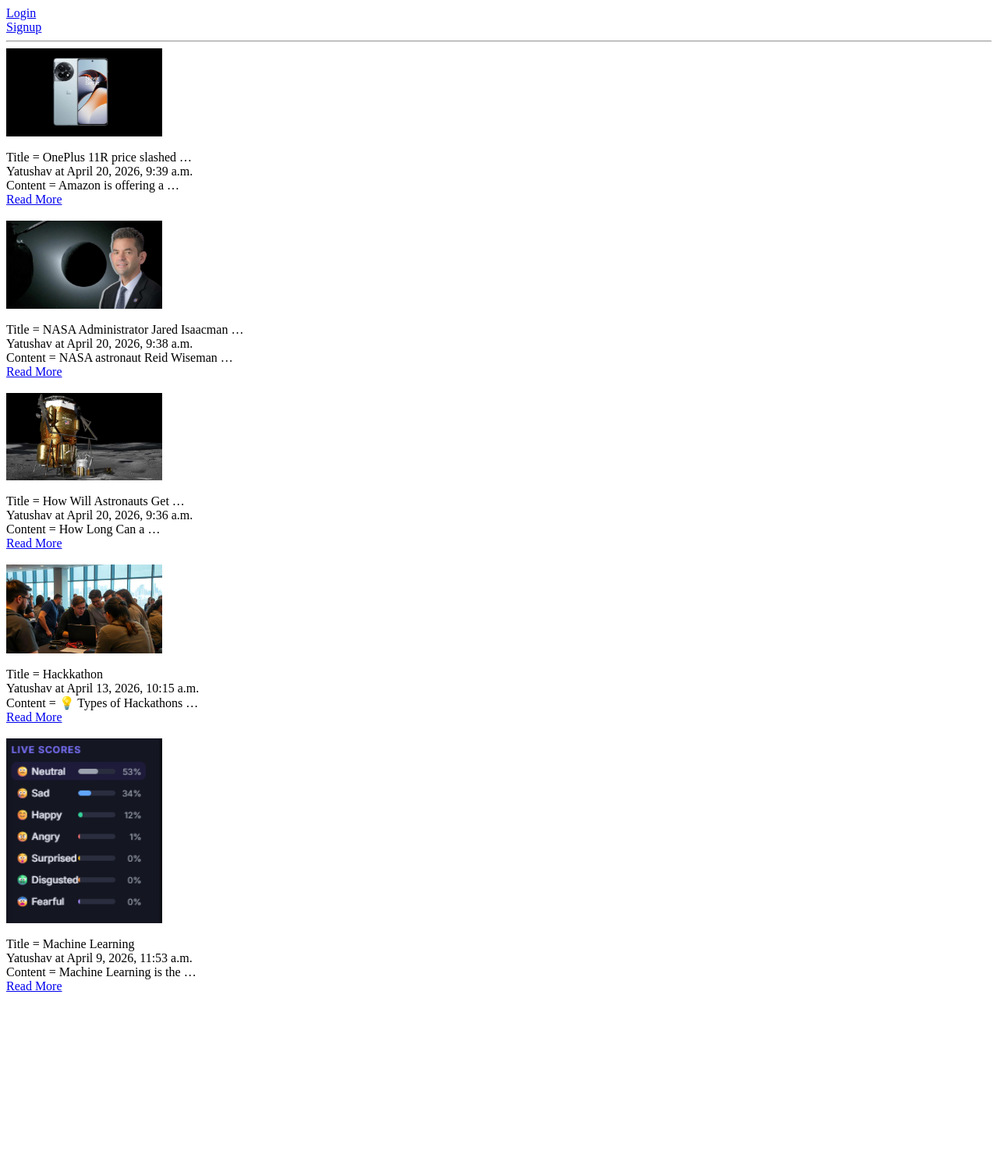
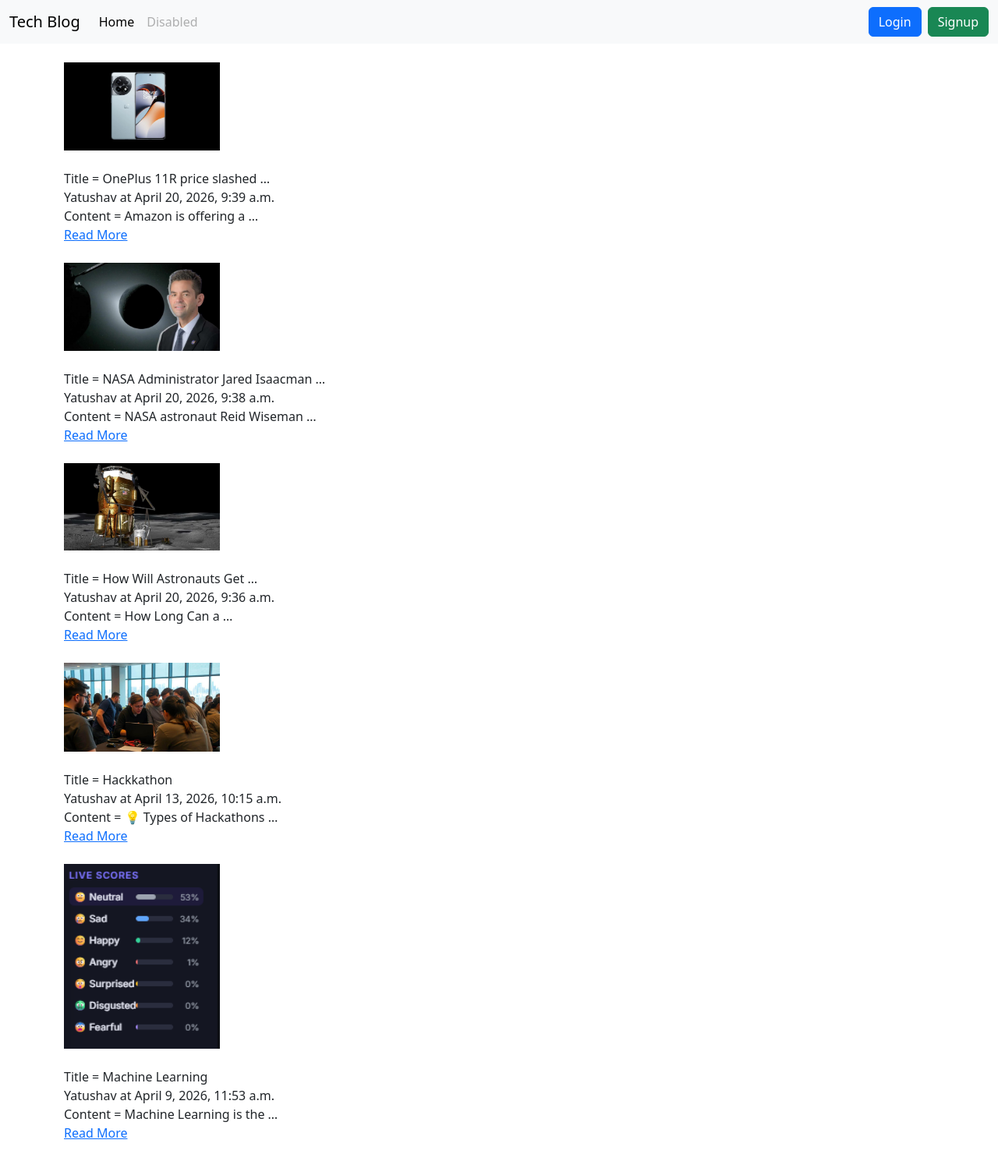
Before and after one commit to Yatushav1/Django, a Django app: page / in a window 1280 px wide. Shown: the whole page at 78% size. Before the commit the page ends 1272 px from the top, so only its background shows below. Run offline with Django 5.2, Linux system fonts and the light colour scheme; data comes from the database, SQL or seed files in the repository; both versions use the stored data as it was after the commit.

Commit message:
Frontend bootstrep

```diff
--- /dev/null
+++ b/blogapp/templates/base.html
@@ -0,0 +1,54 @@
+<!doctype html>
+<html lang="en">
+
+<head>
+    <meta charset="utf-8">
+    <meta name="viewport" content="width=device-width, initial-scale=1">
+    <title>Bootstrap demo</title>
+    <link href="https://cdn.jsdelivr.net/npm/bootstrap@5.3.8/dist/css/bootstrap.min.css" rel="stylesheet"
+        integrity="sha384-sRIl4kxILFvY47J16cr9ZwB07vP4J8+LH7qKQnuqkuIAvNWLzeN8tE5YBujZqJLB" crossorigin="anonymous">
+</head>
+
+<body>
+    <nav class="navbar navbar-expand-lg bg-body-tertiary">
+        <div class="container-fluid">
+            <a class="navbar-brand" href="/">Tech Blog</a>
+            <button class="navbar-toggler" type="button" data-bs-toggle="collapse"
+                data-bs-target="#navbarSupportedContent" aria-controls="navbarSupportedContent" aria-expanded="false"
+                aria-label="Toggle navigation">
+                <span class="navbar-toggler-icon"></span>
+            </button>
+            <div class="collapse navbar-collapse" id="navbarSupportedContent">
+                <ul class="navbar-nav me-auto mb-2 mb-lg-0">
+                    <li class="nav-item">
+                        <a class="nav-link active" aria-current="page" href="#">Home</a>
+                    </li>
+                    <li class="nav-item">
+                        <a class="nav-link disabled" aria-disabled="true">Disabled</a>
+                    </li>
+                </ul>
+                <div class="d-flex">
+                    {% if user.is_authenticated %}
+                    <a href="{% url 'create_post' %}"class="btn btn-primary mx-2" , role="button">Create New Post</a><br>
+                    <form method="post" action="{% url 'logout' %}">
+                        {% csrf_token %}
+                        <button type="submit" class="btn btn-danger">Logout</button>
+                    </form>
+                    {% else %}
+                    <a href="{% url 'login' %}" class="btn btn-primary mx-2", role="button">Login</a><br>
+                    <a href="{% url 'signup' %}" class="btn btn-success">Signup</a><br>
+
+                    {% endif %}
+                </div>
+            </div>
+        </div>
+    </nav>
+    {% block body %}
+
+    {% endblock body %}
+    <script src="https://cdn.jsdelivr.net/npm/bootstrap@5.3.8/dist/js/bootstrap.bundle.min.js"
+        integrity="sha384-FKyoEForCGlyvwx9Hj09JcYn3nv7wiPVlz7YYwJrWVcXK/BmnVDxM+D2scQbITxI"
+        crossorigin="anonymous"></script>
+</body>
+
+</html>
--- a/blogapp/templates/blogapp/create_post.html
+++ b/blogapp/templates/blogapp/create_post.html
@@ -1,6 +1,10 @@
+{% extends 'base.html' %}
+{% block body %}
 <h2>Create New Post</h2>
 <form method="post" enctype="multipart/form-data">
     {% csrf_token %}
     {{ form.as_p }}
     <button type="submit">Create Post</button>
+
 </form>
+{% endblock body %}
--- a/blogapp/templates/blogapp/home.html
+++ b/blogapp/templates/blogapp/home.html
@@ -1,24 +1,17 @@
-{% if user.is_authenticated %}
-<a href="{% url 'create_post' %}">Create New Post</a><br>
-<form method ="post" action="{% url 'logout' %}">
-    {% csrf_token %}
-    <button type="submit">Logout</button>
-</form>
-{% else %}
-<a href="{% url 'login' %}">Login</a><br>
-<a href="{% url 'signup' %}">Signup</a><br>
+{% extends 'base.html' %}
+{% block body %}
+<div class="container mt-4">
 
-{% endif %}
-
-<hr>
-{% for post in posts %}
-{% if post.image %}
+    {% for post in posts %}
+    {% if post.image %}
     <img src="{{ post.image.url }}" alt="Post Image" width="200"><br>
     <br>
-{% endif %}
+    {% endif %}
     Title = {{post.title|truncatewords:4}}<br>
     {{post.author.username}} at {{post.created_at}}<br>
     Content = {{post.content|truncatewords:4}}<br>
     <a href="{% url 'post_detail' post.id %}">Read More</a><br>
     <br>
-{% endfor %}
+    {% endfor %}
+</div>
+{% endblock body %}
--- a/blogapp/templates/blogapp/post_detail.html
+++ b/blogapp/templates/blogapp/post_detail.html
@@ -1,3 +1,6 @@
+{% extends 'base.html' %}
+{% block body %}
 {{ post.title }}
 
 {{ post.content }}
+{% endblock body %}
--- a/blogapp/templates/blogapp/signup.html
+++ b/blogapp/templates/blogapp/signup.html
@@ -1,3 +1,5 @@
+{% extends 'base.html' %}
+{% block body %}
 <h2>Sign Up</h2>
 <form method="post">
     {% csrf_token %}
@@ -5,3 +7,4 @@
     <button type="submit">Sign Up</button>
 </form>
 <p>Already have an account? <a href="{% url 'login' %}">Login here</a>.</p>
+{% endblock body %}
```
Also changed, not shown: db.sqlite3, media/post_images/00-aa-banner-1200-x-675-2026-04-12t170535532-1-1-1-1-1-1-1-1_qrmy.1248.webp (added), media/post_images/00-aa-banner-1200-x-675-2026-04-15t202545906_k71u.1248.webp (added), media/post_images/untitled-design-32_w2hz.1248.webp (added).
